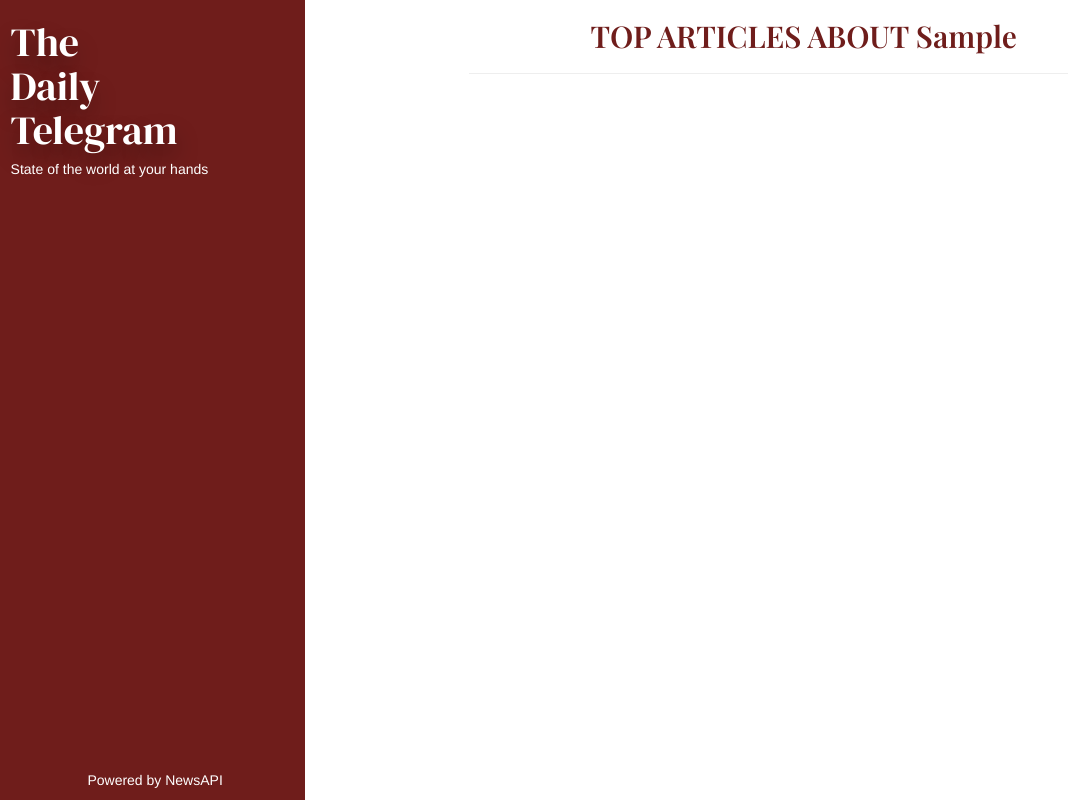
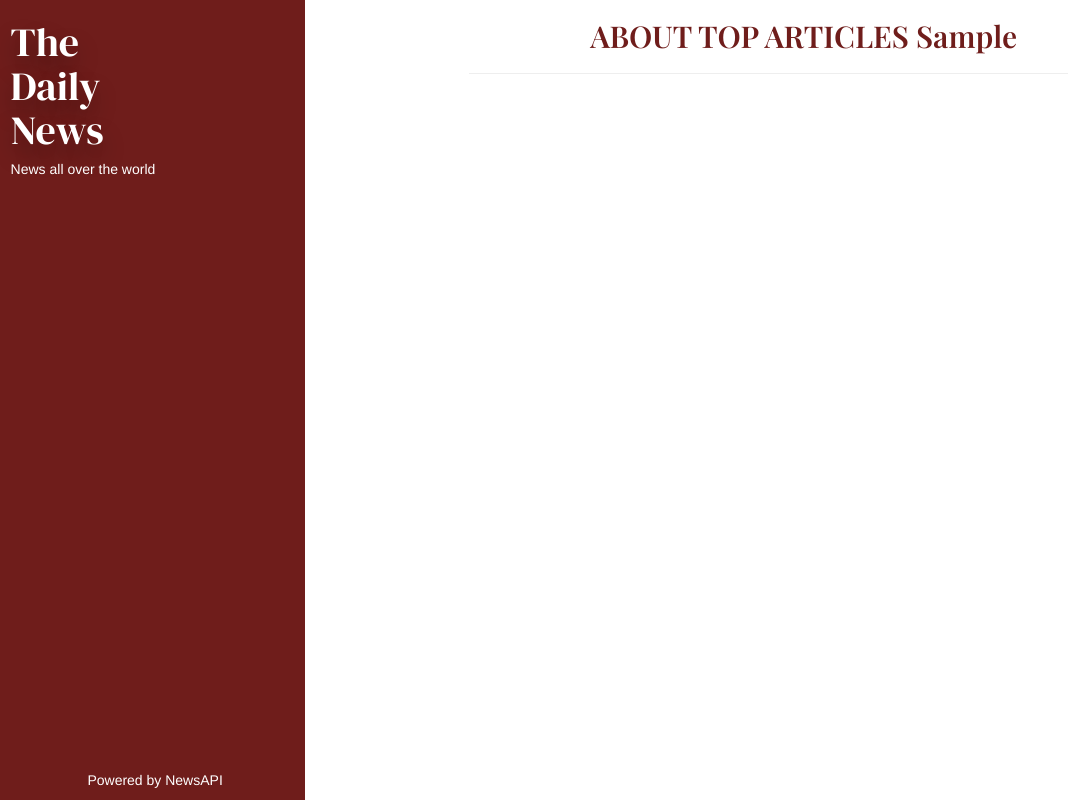
Before and after one commit to Charles-Ndugire/newsapp, a Flask app: template app/templates/search.html in a window 1280 px wide. Shown: the whole page, without its empty margins (0-1068 px from the left). Run offline with Flask 2, Linux system fonts and the light colour scheme; the template is opened without the code that fills it: most values are stand-ins (such as "Sample title", 1, 10 or a date in 2020); some libraries are stand-ins or nearby versions.

Commit message:
make it better

```diff
--- a/app/templates/search.html
+++ b/app/templates/search.html
@@ -1,29 +1,25 @@
-{% extends 'base.html'%}
-{% import 'macros.html' as macro%}
-
-{% block styles %}
-{{ super() }}
-<link rel="stylesheet" href="{{url_for('static',filename='css/search.css')}}" type="text/css">
-{% endblock %}
-{% block content %}
+{% extends 'base.html'%} {% import 'macros.html' as macro%} {% block styles %} {{ super() }}
+<link rel="stylesheet" href="{{url_for('static',filename='css/search.css')}}" type="text/css"> {% endblock %} {% block content %}
 <div class="row">
     <div class="header col-md-3">
         <a href="/">
-            <h1 class="visible">The <br>Daily <br>Telegram</h1>
-            <h1 class="not-visible">The Daily Telegram</h1>
+            <h1 class="visible">The <br>Daily <br>News</h1>
+            <h1 class="not-visible">The Daily News</h1>
         </a>
-        <h5>State of the world at your hands</h5>
+        <h5>News all over the world</h5>
         <div class="footer text-center">
-            <a href="https://newsapi.org/" target="_blank"><p>Powered by NewsAPI</p></a>
+            <a href="https://newsapi.org/" target="_blank">
+                <p>Powered by NewsAPI</p>
+            </a>
         </div>
     </div>
     <div class="col-md-9">
-        <h3 class="text-center">TOP ARTICLES ABOUT {{display_keyword}}</h3>
+        <h3 class="text-center">ABOUT TOP ARTICLES {{display_keyword}}</h3>
         <hr>
         <br>
         <div class="articles">
             {{ macro.displayKeyword(keyword)}}
         </div>
-      </div>
+    </div>
 </div>
 {% endblock %}
```
